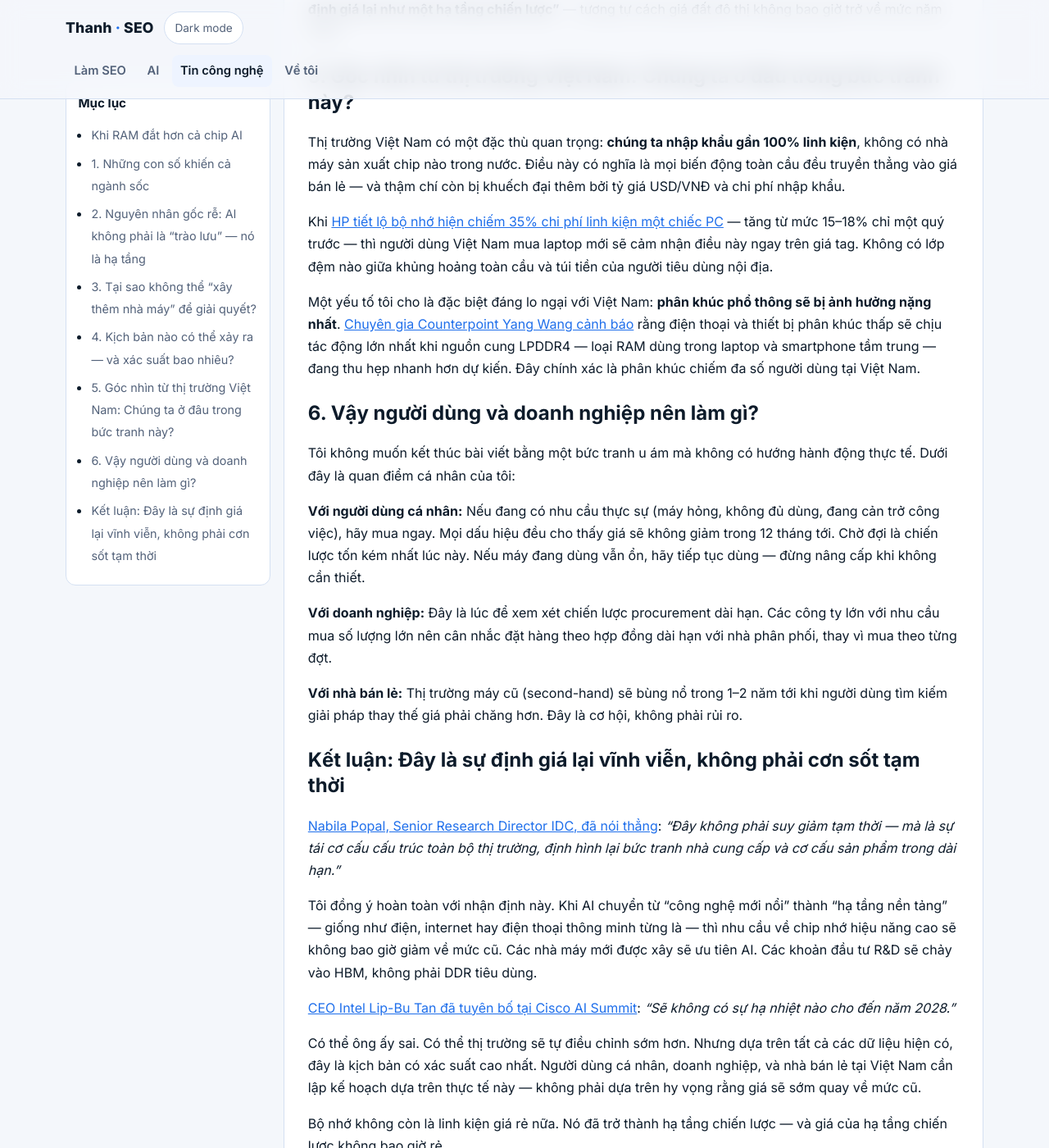
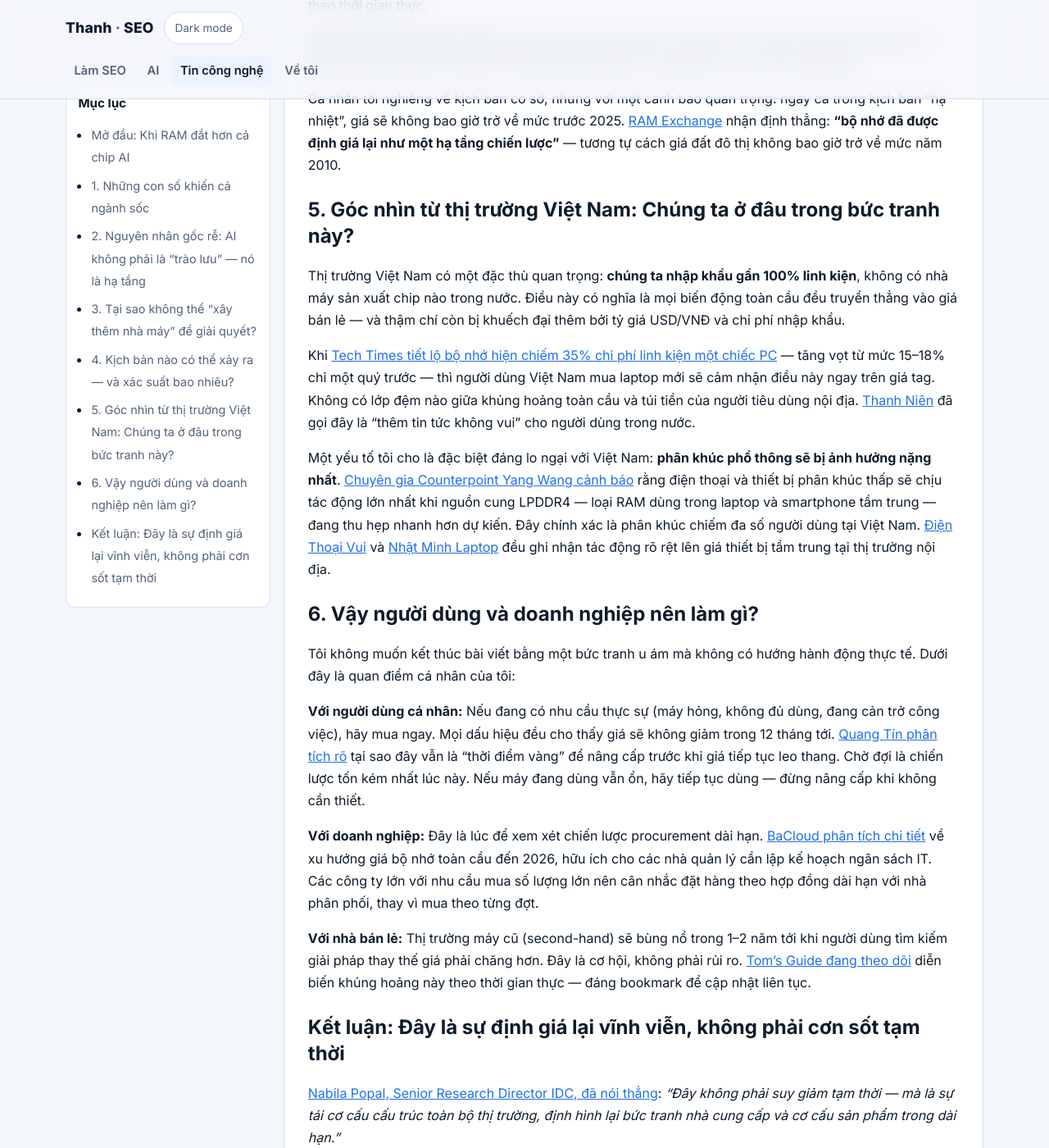
Before and after one commit to bathanhn3/bathanhn3.github.io, a Jekyll site: the page built from _posts/2026-06-25-tai-sao-gia-ram-khong-the-giam-son.md, in a window 1280 px wide and 1400 px high, scrolled down 2693 px. Shown: the whole window at 82% size. Built offline with Jekyll 4.4.1, drawn with Linux system fonts in a browser that asks for light colours; some of the changed text lies outside the part shown.

Commit message:
Sync Sanity posts

```diff
--- a/_posts/2026-06-25-tai-sao-gia-ram-khong-the-giam-son.md
+++ b/_posts/2026-06-25-tai-sao-gia-ram-khong-the-giam-son.md
@@ -2,18 +2,18 @@
 layout: "post"
 title: "Tại Sao Giá RAM Không Thể Giảm Sớm — Và Đây Không Phải Chu Kỳ Thông Thường"
 slug: tai-sao-gia-ram-khong-the-giam-son
-description: "Khi RAM đắt hơn cả chip AI"
+description: "Mở đầu: Khi RAM đắt hơn cả chip AI"
 date: 2026-06-25
 readTime: 8
 categories: ["tin-cong-nghe"]
 author: Thanh
 sanity_id: "286acf3a-c898-4b39-9ca6-8b9f730cc860"
-sanity_updated_at: "2026-06-25T06:58:19Z"
+sanity_updated_at: "2026-06-25T07:16:18Z"
 ---
 
-## Khi RAM đắt hơn cả chip AI
+## Mở đầu: Khi RAM đắt hơn cả chip AI
 
-Có một nghịch lý đang xảy ra trên thị trường bán dẫn toàn cầu mà ít ai để ý: [giá spot DDR4 hiện đã vượt qua cả HBM3e — $2,10/gigabit so với $1,70/gigabit](https://softwareseni.com). RAM đời cũ, công nghệ cũ, đang đắt hơn loại chip bộ nhớ tiên tiến nhất thế giới dùng cho AI.
+Có một nghịch lý đang xảy ra trên thị trường bán dẫn toàn cầu mà ít ai để ý: [giá spot DDR4 hiện đã vượt qua cả HBM3e — $2,10/gigabit so với $1,70/gigabit](https://www.softwareseni.com/dram-prices-in-2026-have-doubled-and-the-numbers-are-getting-worse/). RAM đời cũ, công nghệ cũ, đang đắt hơn loại chip bộ nhớ tiên tiến nhất thế giới dùng cho AI.
 
 Đây không phải một cơn sốt giá bình thường. Đây là tín hiệu cho thấy thị trường bộ nhớ đã bước vào một trạng thái cấu trúc hoàn toàn khác — và bất kỳ ai đang chờ đợi giá RAM "hạ nhiệt" trong vài tháng tới cần phải đọc bài này trước khi đưa ra quyết định.
 
@@ -21,11 +21,11 @@ Có một nghịch lý đang xảy ra trên thị trường bán dẫn toàn c
 
 Trước khi phân tích, cần nhìn thẳng vào dữ liệu để hiểu quy mô của vấn đề.
 
-[Theo TrendForce](https://trendforce.com), giá hợp đồng DRAM thông thường trong Q1/2026 tăng **90–95% so với quý trước** — mức tăng quý lớn nhất từng được ghi nhận trong lịch sử ngành bộ nhớ. Riêng PC DRAM tăng hơn 100% QoQ, còn NAND Flash (ổ SSD) tăng 55–60% QoQ. Sang Q2/2026, đà tăng không dừng lại: [JAK Electronics](https://jakelectronics.com) ghi nhận DRAM tiếp tục tăng 58–63% và NAND Flash tăng 70–75% so với quý trước.
+[Theo TrendForce](https://www.trendforce.com/presscenter/news/20260202-12911.html), giá hợp đồng DRAM thông thường trong Q1/2026 tăng **90–95% so với quý trước** — mức tăng quý lớn nhất từng được ghi nhận trong lịch sử ngành bộ nhớ. Riêng PC DRAM tăng hơn 100% QoQ, còn NAND Flash (ổ SSD) tăng 55–60% QoQ. Sang Q2/2026, đà tăng không dừng lại: [JAK Electronics](https://www.jakelectronics.com/news/dram-nand-flash-price-trends-market-analysis-procurement-strategies) ghi nhận DRAM tiếp tục tăng 58–63% và NAND Flash tăng 70–75% so với quý trước — con số cũng được [VnExpress](https://vnexpress.net/gia-dram-du-bao-tang-63-trong-quy-ii-2026-5057878.html) và [MSP Việt Nam](https://www.mspvn.com/gia-ram-tang-soc-63-quy-ii-2026-khi-nao-bao-ha-nhiet/) đưa tin rộng rãi trong nước.
 
-Về giá bán lẻ thực tế, [Tech Times](https://techtimes.com) cho biết RAM DDR4 32GB từng ở mức $60–90 vào tháng 10/2025, nay khởi điểm $150–180. DDR5 32GB rẻ nhất hiện là **$374,97** — so với dưới $100 chỉ một năm trước.
+Về giá bán lẻ thực tế, [Tech Times](https://www.techtimes.com/articles/317872/20260605/ram-prices-2026-buy-now-wait-gartner-forecasts-130-memory-cost-surge.htm) cho biết RAM DDR4 32GB từng ở mức $60–90 vào tháng 10/2025, nay khởi điểm $150–180. DDR5 32GB rẻ nhất hiện là **$374,97** — so với dưới $100 chỉ một năm trước. Tại thị trường Việt Nam, [Nhật Minh Laptop](https://nhatminhlaptop.com/gia-ram-viet-nam-chua-ha-nhiet-nam-2026-vi-sao-van-tang) và [FPT Shop](https://fptshop.com.vn/tin-tuc/for-gamers/tai-sao-gia-ram-tang-2026-205569) đều xác nhận mức tăng tương tự đang phản ánh trực tiếp vào giá bán lẻ nội địa.
 
-[Gartner](https://gartner.com) đặt tên cho hiện tượng này là **"memflation"** và dự báo mức tăng 130% giá kết hợp DRAM + SSD vào cuối 2026, đẩy giá PC trung bình lên 17% và lượng xuất xưởng PC toàn cầu giảm 10,4%. [IDC](https://idc.com) còn bi quan hơn: thị trường PC co lại 11,3%, smartphone giảm 12,9%.
+[Gartner — qua phân tích của IQON Digital](https://iqondigital.com/learn/pc-news/when-will-ram-prices-drop-2026-forecast) — đặt tên cho hiện tượng này là **"memflation"** và dự báo mức tăng 130% giá kết hợp DRAM + SSD vào cuối 2026, đẩy giá PC trung bình lên 17% và lượng xuất xưởng PC toàn cầu giảm 10,4%. IDC còn bi quan hơn: thị trường PC co lại 11,3%, smartphone giảm 12,9%.
 
 Những con số này không phải dự báo thông thường. Chúng phản ánh một thực tế đã xảy ra và đang tiếp diễn.
 
@@ -35,11 +35,11 @@ Nhiều người nhìn vào cơn sốt giá RAM và nghĩ đây là hiệu ứng
 
 **Vấn đề thực sự nằm ở vật lý bán dẫn, không phải tâm lý thị trường.**
 
-[Theo Tech Times](https://techtimes.com), AI hiện hấp thụ khoảng **20% tổng công suất wafer DRAM toàn cầu** năm 2026. Nhưng con số 20% chưa nói lên hết vấn đề. Điều quan trọng hơn là: 1 GB HBM (loại RAM dùng cho AI) tốn diện tích wafer tương đương **4 GB DDR5**. Nghĩa là mỗi khi một nhà máy chuyển một phần dây chuyền sang sản xuất HBM cho AI, họ thực chất đang xóa đi gấp 4 lần lượng RAM tiêu dùng tương ứng.
+[Theo Tech Times](https://www.techtimes.com/articles/318825/20260622/micron-earnings-2026-record-margins-confirm-ai-memory-tax-your-next-pc.htm), AI hiện hấp thụ khoảng **20% tổng công suất wafer DRAM toàn cầu** năm 2026. Nhưng con số 20% chưa nói lên hết vấn đề. Điều quan trọng hơn là: 1 GB HBM (loại RAM dùng cho AI) tốn diện tích wafer tương đương **4 GB DDR5**. Nghĩa là mỗi khi một nhà máy chuyển một phần dây chuyền sang sản xuất HBM cho AI, họ thực chất đang xóa đi gấp 4 lần lượng RAM tiêu dùng tương ứng. [Evertiq](https://evertiq.com/news/2026-02-02-drampocalypse-memory-price-projections-skyrocket-for-1q26) gọi đây là "drampocalypse" — một cách đặt tên thẳng thắn cho mức độ nghiêm trọng của cuộc khủng hoảng.
 
 Đây là lý do tôi tin rằng giá RAM không thể giảm nhanh: **nguồn cung vật lý đang bị thu hẹp theo cơ chế nhân bản**, không phải giảm tuyến tính.
 
-Thêm vào đó, ba nhà sản xuất kiểm soát toàn bộ thị trường — Samsung, SK Hynix, Micron — đều đang đưa ra quyết định kinh doanh hoàn toàn hợp lý: ưu tiên mảng AI vì biên lợi nhuận cao hơn nhiều. [CEO Micron Sanjay Mehrotra đã tuyên bố thẳng với nhà đầu tư](https://theregister.com) rằng "tổng nguồn cung của ngành sẽ còn thiếu hụt so với cầu trong tương lai gần có thể nhìn thấy" — trong khi doanh thu Micron Q1/2026 tăng 56%, lợi nhuận ròng tăng gấp đôi lên $5,24 tỷ.
+Thêm vào đó, ba nhà sản xuất kiểm soát toàn bộ thị trường — Samsung, SK Hynix, Micron — đều đang đưa ra quyết định kinh doanh hoàn toàn hợp lý: ưu tiên mảng AI vì biên lợi nhuận cao hơn nhiều. [HPC Tech xác nhận](https://hpctech.vn/tin-tuc/samsung-va-sk-hynix-dong-loat-tang-gia-ram-trong-quy-2-2026) rằng cả Samsung lẫn SK Hynix đã đồng loạt tăng giá RAM trong Q2/2026. [CEO Micron Sanjay Mehrotra đã tuyên bố thẳng với nhà đầu tư](https://www.theregister.com/2025/12/20/memory_prices_dram/) rằng "tổng nguồn cung của ngành sẽ còn thiếu hụt so với cầu trong tương lai gần có thể nhìn thấy" — trong khi doanh thu Micron Q1/2026 tăng 56%, lợi nhuận ròng tăng gấp đôi lên $5,24 tỷ.
 
 Khi một công ty đang lãi gấp đôi từ việc sản xuất ít RAM tiêu dùng hơn, tại sao họ sẽ thay đổi chiến lược?
 
@@ -47,52 +47,52 @@ Khi một công ty đang lãi gấp đôi từ việc sản xuất ít RAM tiêu
 
 Đây là câu hỏi tôi thường nghe nhất: "Nếu thiếu hàng thì xây thêm nhà máy đi, vài năm là xong." Lập luận này bỏ qua một thực tế cốt lõi của ngành bán dẫn.
 
-[Theo Tom's Hardware](https://tomshardware.com), xây một nhà máy bán dẫn mới mất **ít nhất 3 năm** và hàng tỷ USD đầu tư. Và khi nhà máy hoàn thành, phần lớn công suất đã bị đặt hàng trước. Các hãng cloud lớn như AWS, Google, Microsoft đặt đơn hàng nhiều năm trước, khóa chặt phần lớn sản lượng ngay từ khi nhà máy còn đang xây.
+[Theo Tom's Hardware](https://www.tomshardware.com/pc-components/dram/the-ram-pricing-crisis-has-only-just-started-team-group-gm-warns-says-problem-will-get-worse-in-2026-as-dram-and-nand-prices-double-in-one-month), xây một nhà máy bán dẫn mới mất **ít nhất 3 năm** và hàng tỷ USD đầu tư. Và khi nhà máy hoàn thành, phần lớn công suất đã bị đặt hàng trước. Các hãng cloud lớn như AWS, Google, Microsoft đặt đơn hàng nhiều năm trước, khóa chặt phần lớn sản lượng ngay từ khi nhà máy còn đang xây.
 
-Lịch trình thực tế của các nhà máy mới [theo SoftwareSeni](https://softwareseni.com) là: Micron Singapore (2027), SK Hynix Cheongju (2027), Samsung Pyeongtaek (2028), SK Hynix West Lafayette (cuối 2028), Micron New York megafab (2030). Nhưng điểm mấu chốt mà nhiều người bỏ qua: **phần lớn công suất của những nhà máy này sẽ ưu tiên HBM cho AI, không phải RAM tiêu dùng**.
+Lịch trình thực tế của các nhà máy mới [theo SoftwareSeni](https://www.softwareseni.com/when-will-dram-prices-normalise-analysing-the-timeline-for-memory-market-recovery/) là: Micron Singapore (2027), SK Hynix Cheongju (2027), Samsung Pyeongtaek (2028), SK Hynix West Lafayette (cuối 2028), Micron New York megafab (2030). Nhưng điểm mấu chốt mà nhiều người bỏ qua: **phần lớn công suất của những nhà máy này sẽ ưu tiên HBM cho AI, không phải RAM tiêu dùng**.
 
 Điều này có nghĩa gì với người dùng PC tại Việt Nam? Ngay cả khi thế giới xây thêm nhà máy, chúng ta — phân khúc tiêu dùng phổ thông — vẫn ở cuối hàng ưu tiên trong suốt ít nhất 2–3 năm tới.
 
 ## 4. Kịch bản nào có thể xảy ra — và xác suất bao nhiêu?
 
-Tôi không tin vào dự báo một chiều. Thị trường luôn có nhiều kịch bản. Dưới đây là cách tôi đọc bức tranh xác suất dựa trên tổng hợp phân tích từ [SoftwareSeni](https://softwareseni.com):
+Tôi không tin vào dự báo một chiều. Thị trường luôn có nhiều kịch bản. Dưới đây là cách tôi đọc bức tranh xác suất dựa trên tổng hợp phân tích từ [SoftwareSeni](https://www.softwareseni.com/when-will-dram-prices-normalise-analysing-the-timeline-for-memory-market-recovery/) và [RAM Price History](https://rampricehistory.com/blog/will-ram-prices-go-back-down-2026):
 
-**Kịch bản cơ sở (xác suất ~60%):** Giá bắt đầu hạ nhiệt từ Q3/2026, bình thường hóa dần vào Q1–Q2/2027. Đây là kịch bản tôi cho là "lạc quan có cơ sở" — hạ nhiệt không có nghĩa là giảm mạnh, mà là tốc độ tăng chậm lại.
+**Kịch bản cơ sở (xác suất ~60%):** Giá bắt đầu hạ nhiệt từ Q3/2026, bình thường hóa dần vào Q1–Q2/2027. Đây là kịch bản tôi cho là "lạc quan có cơ sở" — hạ nhiệt không có nghĩa là giảm mạnh, mà là tốc độ tăng chậm lại. [MSP Việt Nam phân tích kịch bản này chi tiết](https://www.mspvn.com/khi-nao-gia-ram-giam-toan-canh-con-bao-gia-ram-2026/) dưới góc nhìn người dùng nội địa.
 
-**Kịch bản tốt (xác suất ~20%):** Nhu cầu AI giảm tốc đột ngột — chẳng hạn do suy thoái kinh tế toàn cầu hoặc bong bóng đầu tư AI vỡ — khiến nguồn cung được giải phóng sớm hơn. Khả năng xảy ra thấp, nhưng không phải bằng không.
+**Kịch bản tốt (xác suất ~20%):** Nhu cầu AI giảm tốc đột ngột — chẳng hạn do suy thoái kinh tế toàn cầu hoặc bong bóng đầu tư AI vỡ — khiến nguồn cung được giải phóng sớm hơn. Khả năng xảy ra thấp, nhưng không phải bằng không. [Manifold Markets](https://manifold.markets/Ding/will-ram-prices-go-down-by-the-end) đang theo dõi xác suất thị trường cho kịch bản này theo thời gian thực.
 
 **Kịch bản xấu (xác suất ~20%):** Khủng hoảng kéo dài đến cuối 2027 hoặc đầu 2028, đặc biệt nếu có thêm yếu tố địa chính trị (hạn chế xuất khẩu đất hiếm, xung đột ở khu vực sản xuất chip).
 
-Cá nhân tôi nghiêng về kịch bản cơ sở, nhưng với một cảnh báo quan trọng: ngay cả trong kịch bản "hạ nhiệt", giá sẽ không bao giờ trở về mức trước 2025. [Ram Exchange](https://ramexchange.com) nhận định thẳng: **"bộ nhớ đã được định giá lại như một hạ tầng chiến lược"** — tương tự cách giá đất đô thị không bao giờ trở về mức năm 2010.
+Cá nhân tôi nghiêng về kịch bản cơ sở, nhưng với một cảnh báo quan trọng: ngay cả trong kịch bản "hạ nhiệt", giá sẽ không bao giờ trở về mức trước 2025. [RAM Exchange](https://www.ramexchange.net/blog/2026/4/19/will-ram-prices-go-down-again-expert-market-outlook) nhận định thẳng: **"bộ nhớ đã được định giá lại như một hạ tầng chiến lược"** — tương tự cách giá đất đô thị không bao giờ trở về mức năm 2010.
 
 ## 5. Góc nhìn từ thị trường Việt Nam: Chúng ta ở đâu trong bức tranh này?
 
 Thị trường Việt Nam có một đặc thù quan trọng: **chúng ta nhập khẩu gần 100% linh kiện**, không có nhà máy sản xuất chip nào trong nước. Điều này có nghĩa là mọi biến động toàn cầu đều truyền thẳng vào giá bán lẻ — và thậm chí còn bị khuếch đại thêm bởi tỷ giá USD/VNĐ và chi phí nhập khẩu.
 
-Khi [HP tiết lộ bộ nhớ hiện chiếm 35% chi phí linh kiện một chiếc PC](https://techtimes.com) — tăng từ mức 15–18% chỉ một quý trước — thì người dùng Việt Nam mua laptop mới sẽ cảm nhận điều này ngay trên giá tag. Không có lớp đệm nào giữa khủng hoảng toàn cầu và túi tiền của người tiêu dùng nội địa.
+Khi [Tech Times tiết lộ bộ nhớ hiện chiếm 35% chi phí linh kiện một chiếc PC](https://www.techtimes.com/articles/317872/20260605/ram-prices-2026-buy-now-wait-gartner-forecasts-130-memory-cost-surge.htm) — tăng vọt từ mức 15–18% chỉ một quý trước — thì người dùng Việt Nam mua laptop mới sẽ cảm nhận điều này ngay trên giá tag. Không có lớp đệm nào giữa khủng hoảng toàn cầu và túi tiền của người tiêu dùng nội địa. [Thanh Niên](https://thanhnien.vn/them-tin-tuc-khong-vui-ve-gia-ram-cua-nam-2026-185260207103049293.htm) đã gọi đây là "thêm tin tức không vui" cho người dùng trong nước.
 
-Một yếu tố tôi cho là đặc biệt đáng lo ngại với Việt Nam: **phân khúc phổ thông sẽ bị ảnh hưởng nặng nhất**. [Chuyên gia Counterpoint Yang Wang cảnh báo](https://techinsider.com) rằng điện thoại và thiết bị phân khúc thấp sẽ chịu tác động lớn nhất khi nguồn cung LPDDR4 — loại RAM dùng trong laptop và smartphone tầm trung — đang thu hẹp nhanh hơn dự kiến. Đây chính xác là phân khúc chiếm đa số người dùng tại Việt Nam.
+Một yếu tố tôi cho là đặc biệt đáng lo ngại với Việt Nam: **phân khúc phổ thông sẽ bị ảnh hưởng nặng nhất**. [Chuyên gia Counterpoint Yang Wang cảnh báo](https://tech-insider.org/memory-chip-shortage-2026-ai-consumer-electronics/) rằng điện thoại và thiết bị phân khúc thấp sẽ chịu tác động lớn nhất khi nguồn cung LPDDR4 — loại RAM dùng trong laptop và smartphone tầm trung — đang thu hẹp nhanh hơn dự kiến. Đây chính xác là phân khúc chiếm đa số người dùng tại Việt Nam. [Điện Thoại Vui](https://dienthoaivui.com.vn/tin-tuc/gia-ram-tang) và [Nhật Minh Laptop](https://nhatminhlaptop.com/con-sot-thanh-ram-2026-vi-sao-gia-linh-kien-tang-manh) đều ghi nhận tác động rõ rệt lên giá thiết bị tầm trung tại thị trường nội địa.
 
 ## 6. Vậy người dùng và doanh nghiệp nên làm gì?
 
 Tôi không muốn kết thúc bài viết bằng một bức tranh u ám mà không có hướng hành động thực tế. Dưới đây là quan điểm cá nhân của tôi:
 
-**Với người dùng cá nhân:** Nếu đang có nhu cầu thực sự (máy hỏng, không đủ dùng, đang cản trở công việc), hãy mua ngay. Mọi dấu hiệu đều cho thấy giá sẽ không giảm trong 12 tháng tới. Chờ đợi là chiến lược tốn kém nhất lúc này. Nếu máy đang dùng vẫn ổn, hãy tiếp tục dùng — đừng nâng cấp khi không cần thiết.
+**Với người dùng cá nhân:** Nếu đang có nhu cầu thực sự (máy hỏng, không đủ dùng, đang cản trở công việc), hãy mua ngay. Mọi dấu hiệu đều cho thấy giá sẽ không giảm trong 12 tháng tới. [Quang Tín phân tích rõ](https://quangtin.com/blogs/tin-tuc/2026-thoi-diem-vang-de-nang-cap-pc-laptop-truoc-con-sot-ram-tang-g) tại sao đây vẫn là "thời điểm vàng" để nâng cấp trước khi giá tiếp tục leo thang. Chờ đợi là chiến lược tốn kém nhất lúc này. Nếu máy đang dùng vẫn ổn, hãy tiếp tục dùng — đừng nâng cấp khi không cần thiết.
 
-**Với doanh nghiệp:** Đây là lúc để xem xét chiến lược procurement dài hạn. Các công ty lớn với nhu cầu mua số lượng lớn nên cân nhắc đặt hàng theo hợp đồng dài hạn với nhà phân phối, thay vì mua theo từng đợt.
+**Với doanh nghiệp:** Đây là lúc để xem xét chiến lược procurement dài hạn. [BaCloud phân tích chi tiết](https://www.bacloud.com/en/blog/230/when-will-ram-prices-drop-global-memory-market-outlook-20242026.html) về xu hướng giá bộ nhớ toàn cầu đến 2026, hữu ích cho các nhà quản lý cần lập kế hoạch ngân sách IT. Các công ty lớn với nhu cầu mua số lượng lớn nên cân nhắc đặt hàng theo hợp đồng dài hạn với nhà phân phối, thay vì mua theo từng đợt.
 
-**Với nhà bán lẻ:** Thị trường máy cũ (second-hand) sẽ bùng nổ trong 1–2 năm tới khi người dùng tìm kiếm giải pháp thay thế giá phải chăng hơn. Đây là cơ hội, không phải rủi ro.
+**Với nhà bán lẻ:** Thị trường máy cũ (second-hand) sẽ bùng nổ trong 1–2 năm tới khi người dùng tìm kiếm giải pháp thay thế giá phải chăng hơn. Đây là cơ hội, không phải rủi ro. [Tom's Guide đang theo dõi](https://www.tomsguide.com/news/live/ram-price-crisis-updates) diễn biến khủng hoảng này theo thời gian thực — đáng bookmark để cập nhật liên tục.
 
 ## Kết luận: Đây là sự định giá lại vĩnh viễn, không phải cơn sốt tạm thời
 
-[Nabila Popal, Senior Research Director IDC, đã nói thẳng](https://techinsider.com): *"Đây không phải suy giảm tạm thời — mà là sự tái cơ cấu cấu trúc toàn bộ thị trường, định hình lại bức tranh nhà cung cấp và cơ cấu sản phẩm trong dài hạn."*
+[Nabila Popal, Senior Research Director IDC, đã nói thẳng](https://tech-insider.org/memory-chip-shortage-2026-ai-consumer-electronics/): *"Đây không phải suy giảm tạm thời — mà là sự tái cơ cấu cấu trúc toàn bộ thị trường, định hình lại bức tranh nhà cung cấp và cơ cấu sản phẩm trong dài hạn."*
 
-Tôi đồng ý hoàn toàn với nhận định này. Khi AI chuyển từ "công nghệ mới nổi" thành "hạ tầng nền tảng" — giống như điện, internet hay điện thoại thông minh từng là — thì nhu cầu về chip nhớ hiệu năng cao sẽ không bao giờ giảm về mức cũ. Các nhà máy mới được xây sẽ ưu tiên AI. Các khoản đầu tư R&D sẽ chảy vào HBM, không phải DDR tiêu dùng.
+Tôi đồng ý hoàn toàn với nhận định này. Khi AI chuyển từ "công nghệ mới nổi" thành "hạ tầng nền tảng" — giống như điện, internet hay điện thoại thông minh từng là — thì nhu cầu về chip nhớ hiệu năng cao sẽ không bao giờ giảm về mức cũ. Các nhà máy mới được xây sẽ ưu tiên AI. Các khoản đầu tư R&D sẽ chảy vào HBM, không phải DDR tiêu dùng. [Accio xác nhận xu hướng lịch sử](https://www.accio.com/business/ram-prices-trend-over-time) cho thấy mỗi lần RAM tăng giá vì lý do cấu trúc, mức sàn mới luôn cao hơn mức sàn cũ.
 
-[CEO Intel Lip-Bu Tan đã tuyên bố tại Cisco AI Summit](https://softwareseni.com): *"Sẽ không có sự hạ nhiệt nào cho đến năm 2028."*
+[CEO Intel Lip-Bu Tan đã tuyên bố tại Cisco AI Summit](https://www.softwareseni.com/when-will-dram-prices-normalise-analysing-the-timeline-for-memory-market-recovery/): *"Sẽ không có sự hạ nhiệt nào cho đến năm 2028."*
 
 Có thể ông ấy sai. Có thể thị trường sẽ tự điều chỉnh sớm hơn. Nhưng dựa trên tất cả các dữ liệu hiện có, đây là kịch bản có xác suất cao nhất. Người dùng cá nhân, doanh nghiệp, và nhà bán lẻ tại Việt Nam cần lập kế hoạch dựa trên thực tế này — không phải dựa trên hy vọng rằng giá sẽ sớm quay về mức cũ.
 
 Bộ nhớ không còn là linh kiện giá rẻ nữa. Nó đã trở thành hạ tầng chiến lược — và giá của hạ tầng chiến lược không bao giờ rẻ.
 
-*Bài viết tổng hợp và phân tích dựa trên dữ liệu từ TrendForce, Gartner, IDC, Counterpoint Research, Tech Times, Tom's Hardware, The Register, JAK Electronics, SoftwareSeni và Ram Exchange. Tất cả các dự báo đều mang tính tham khảo và có thể thay đổi theo diễn biến thị trường.*
+*Bài viết tổng hợp và phân tích dựa trên dữ liệu từ TrendForce, Gartner, IDC, Counterpoint Research, Tech Times, Tom's Hardware, The Register, JAK Electronics, SoftwareSeni, RAM Exchange và nhiều nguồn tiếng Việt uy tín. Tất cả các dự báo đều mang tính tham khảo và có thể thay đổi theo diễn biến thị trường.*
```
